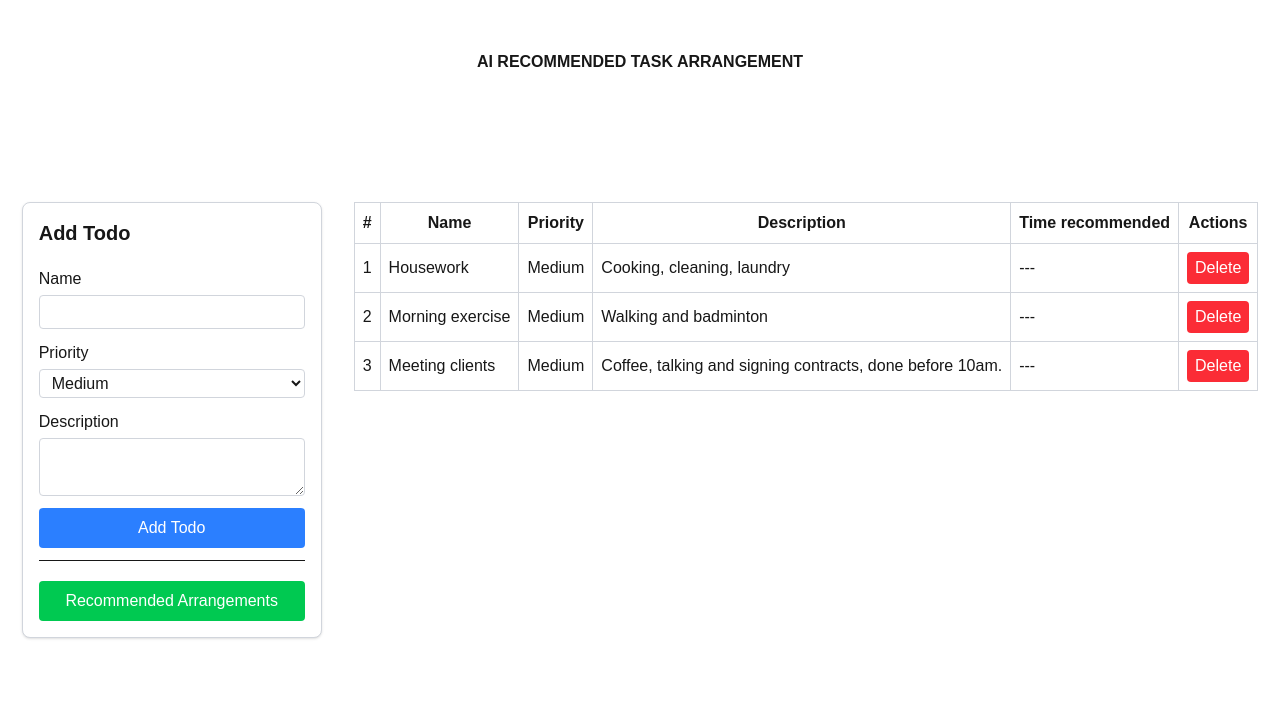
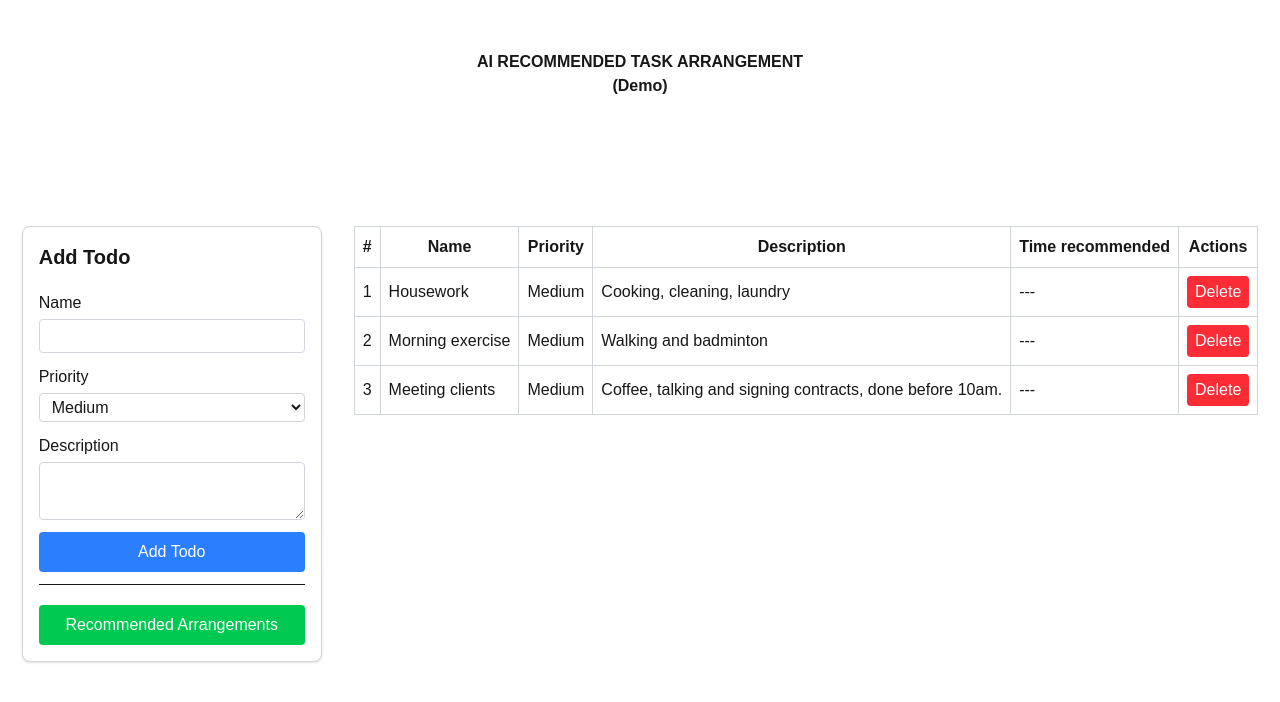
Before and after one commit to hphudev/demo_ai_recommmend_plan, a Next.js app: page / in a window 1280 px wide. Shown: the top 702 px of the page. Built offline with nearby package versions, Linux system fonts and the light colour scheme; no server answers.

Commit message:
chore: change text title and option in select field

```diff
--- a/src/app/page.tsx
+++ b/src/app/page.tsx
@@ -149,6 +149,7 @@ export default function Home() {
   return (
     <div className='text-center pt-[50px]'>
       <h1 className='font-bold'>AI RECOMMENDED TASK ARRANGEMENT</h1>
+      <h1 className='font-bold'>(Demo)</h1>
       <div className="flex gap-8 items-start justify-center mt-[10%] text-start">
         {/* Todo Form */}
         <form
@@ -164,7 +165,7 @@ export default function Home() {
           <label className="flex flex-col gap-1">
             <span className="font-medium">Priority</span>
             <select defaultValue={'Medium'} name="priority" required className="border border-gray-300 rounded px-2 py-1 focus:outline-none focus:ring-2 focus:ring-blue-400">
-              <option value="">Select</option>
+              {/* <option value="">Select</option> */}
               <option value="High">High</option>
               <option value="Medium">Medium</option>
               <option value="Low">Low</option>
```
